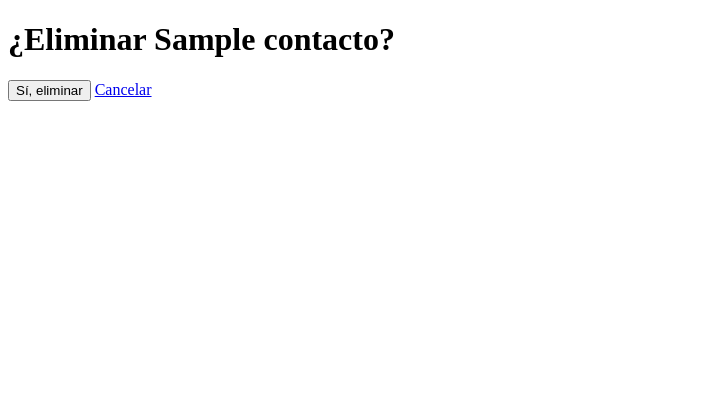
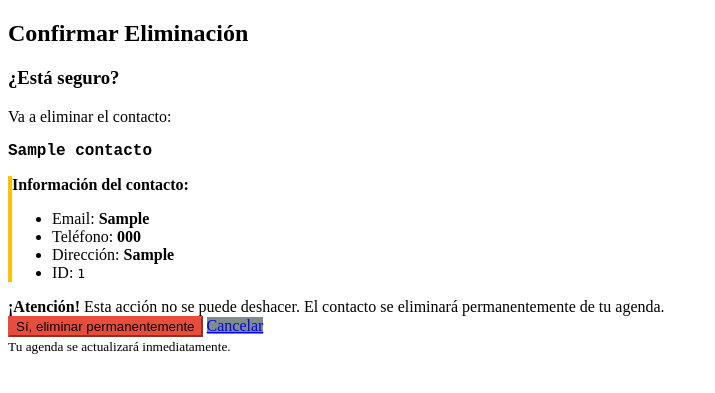
Before and after one commit to DiegoCordova-0/Back-End-2026, a Django app: page /contactos/1/eliminar/ in a window 1280 px wide. Shown: the part 26-419 px from the top of the page, without its empty margins (0-715 px from the left). Run offline with Django 5.2, Linux system fonts and the light colour scheme; tables that the repository leaves empty hold one stand-in row (values such as "Sample post").

Commit message:
Mejora página de confirmación de eliminación de contacto con diseño claro

```diff
--- a/Agenda/templates/Agenda/contacto_confirm_delete.html
+++ b/Agenda/templates/Agenda/contacto_confirm_delete.html
@@ -1,8 +1,100 @@
+<!-- Agenda/templates/Agenda/contacto_confirm_delete.html -->
 {% extends 'Agenda/base.html' %}
+{% block title %}Confirmar Eliminación{% endblock %}
 {% block content %}
-<h1>¿Eliminar {{ object.nombre }}?</h1>
-<form method="post">{% csrf_token %}
-  <button type="submit">Sí, eliminar</button>
-  <a href="{% url 'contacto_list' %}">Cancelar</a>
-</form>
+<div class="row justify-content-center">
+  <div class="col-lg-6">
+    <div class="card shadow-lg border-0 border-danger">
+      <div class="card-header bg-danger text-white py-4">
+        <h2 class="mb-0">
+          <i class="bi bi-exclamation-triangle"></i> Confirmar Eliminación
+        </h2>
+      </div>
+      <div class="card-body p-4 text-center">
+        <div class="mb-4">
+          <i class="bi bi-person-x" style="font-size: 4rem; color: #e74c3c;"></i>
+        </div>
+
+        <h3 class="text-dark mb-3">¿Está seguro?</h3>
+
+        <div class="alert alert-warning mb-4">
+          <p class="mb-2 fw-bold text-dark">
+            Va a eliminar el contacto:
+          </p>
+          <p class="text-monospace fs-5 mb-0">
+            <strong>{{ object.nombre }}</strong>
+          </p>
+        </div>
+
+        <div class="info-block bg-light p-3 rounded mb-4 text-start">
+          <p class="text-muted mb-1">
+            <i class="bi bi-info-circle"></i> <strong>Información del contacto:</strong>
+          </p>
+          <ul class="mb-0 ps-3">
+            <li><i class="bi bi-envelope"></i> Email: <strong>{{ object.correo }}</strong></li>
+            <li><i class="bi bi-telephone"></i> Teléfono: <strong>{{ object.telefono }}</strong></li>
+            <li><i class="bi bi-geo-alt"></i> Dirección: <strong>{{ object.direccion|default:"No especificada" }}</strong></li>
+            <li><i class="bi bi-hash"></i> ID: <code>{{ object.pk }}</code></li>
+          </ul>
+        </div>
+
+        <div class="alert alert-danger alert-dismissible fade show" role="alert">
+          <i class="bi bi-exclamation-circle"></i>
+          <strong>¡Atención!</strong> Esta acción no se puede deshacer. El contacto se eliminará permanentemente de tu agenda.
+        </div>
+
+        <form method="post" id="deleteForm">
+          {% csrf_token %}
+          <div class="d-grid gap-2 d-md-flex justify-content-center">
+            <button type="submit" class="btn btn-danger btn-lg">
+              <i class="bi bi-trash"></i> Sí, eliminar permanentemente
+            </button>
+            <a href="{% url 'contacto_list' %}" class="btn btn-secondary btn-lg">
+              <i class="bi bi-arrow-left"></i> Cancelar
+            </a>
+          </div>
+        </form>
+      </div>
+      <div class="card-footer bg-light py-3 text-center">
+        <small class="text-muted">
+          <i class="bi bi-shield-check"></i> Tu agenda se actualizará inmediatamente.
+        </small>
+      </div>
+    </div>
+  </div>
+</div>
+
+<style>
+  .text-monospace {
+    font-family: 'Courier New', monospace;
+  }
+
+  .card-header {
+    border-radius: 10px 10px 0 0;
+  }
+
+  .info-block {
+    border-left: 4px solid #ffc107;
+  }
+
+  .btn-danger {
+    background-color: #e74c3c;
+    border-color: #e74c3c;
+  }
+
+  .btn-danger:hover {
+    background-color: #c0392b;
+    border-color: #c0392b;
+  }
+
+  .btn-secondary {
+    background-color: #7f8c8d;
+    border-color: #7f8c8d;
+  }
+
+  .btn-secondary:hover {
+    background-color: #5d6d7b;
+    border-color: #5d6d7b;
+  }
+</style>
 {% endblock %}
```
